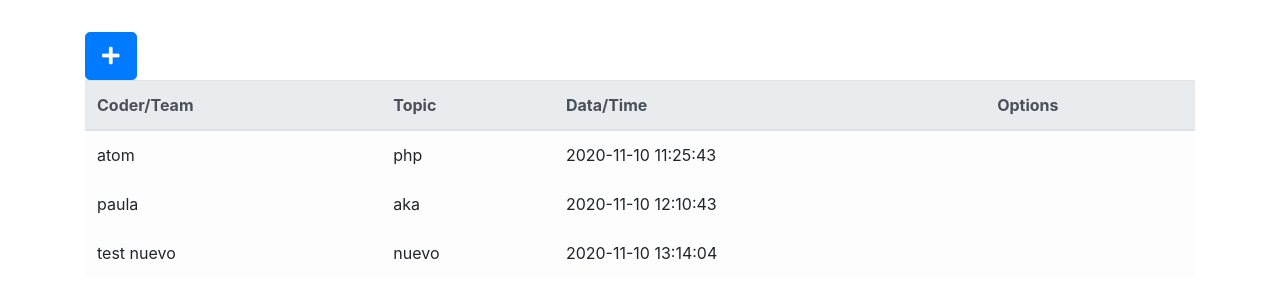
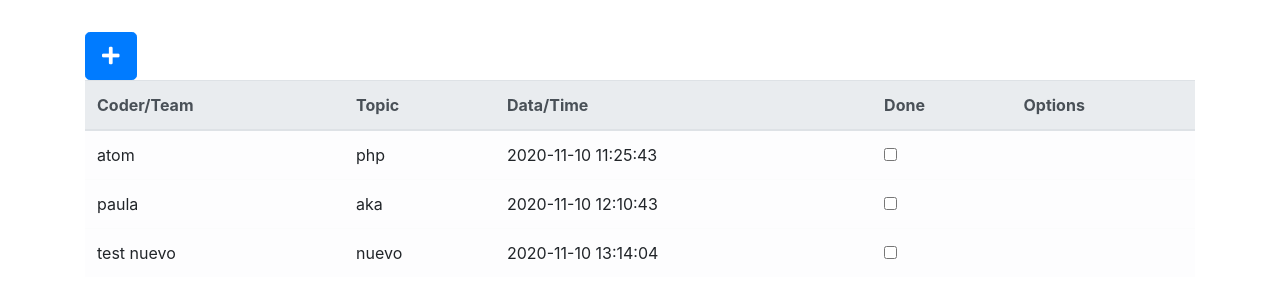
Before and after one commit to sergiopons/Consultorio, a PHP site: page / in a window 1280 px wide. Shown: the part 176-476 px from the top of the page. Run offline with PHP 8.4, Linux system fonts and the light colour scheme; data comes from the database, SQL or seed files in the repository; some libraries are stand-ins or nearby versions.

Commit message:
Add checkbox done

```diff
--- a/src/views/TicketsList.php
+++ b/src/views/TicketsList.php
@@ -16,6 +16,7 @@
                     <th>Coder/Team</th>
                     <th>Topic</th>
                     <th>Data/Time</th>
+                    <th>Done</th>
                     <th>Options</th>
                 </tr>
             </thead>
@@ -29,6 +30,9 @@
                         <td>{$ticket->getTopic()}</td>
                         <td>{$ticket->getDateTime()}</td>
                         <td>
+                        <input type='checkbox'>
+                        </td>
+                        <td>
                         <a href='?action=edit&id={$ticket->getId()}'><i class='lnr lnr-pencil'></i></a>
                             <a href='?action=delete&id={$ticket->getId()}'><i class='lnr lnr-trash'></i></a>
                         </td>
```
